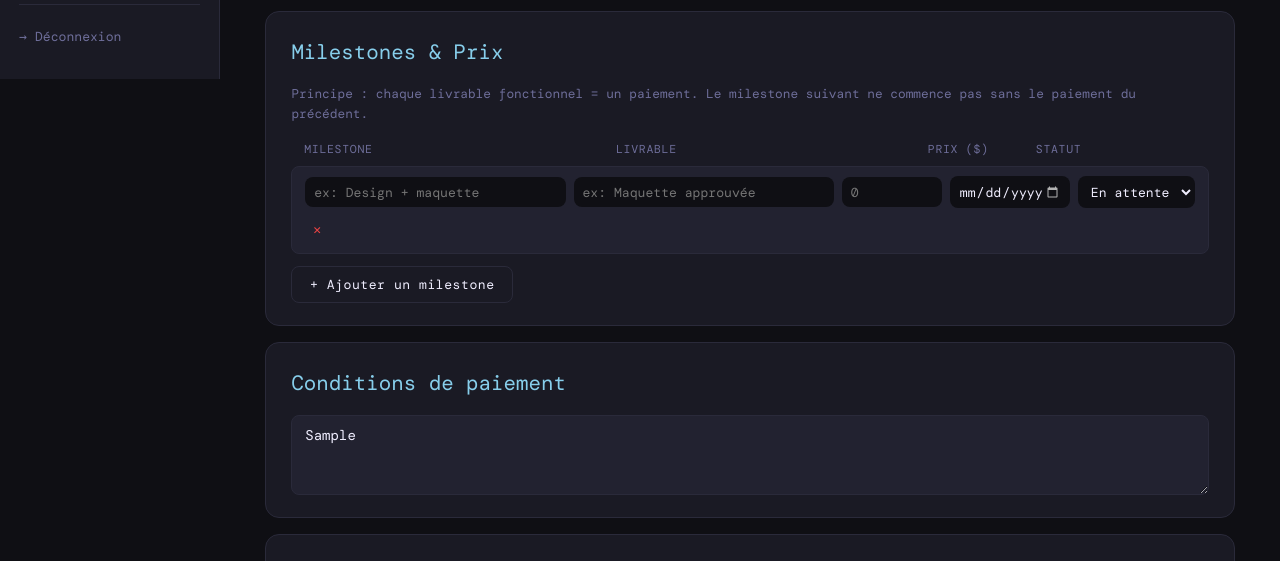
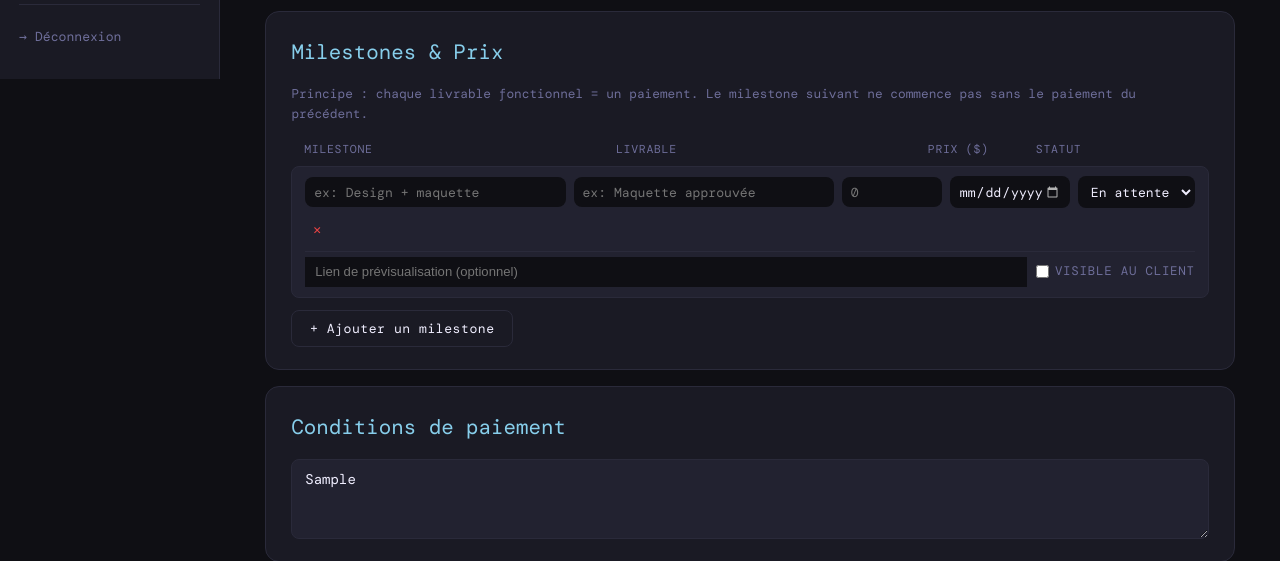
Before and after one commit to naomie6958/TNTMom-Business, a Flask app: template ClientPortal/templates/contrat.html in a window 1280 px wide. Shown: the part 721-1282 px from the top of the page. Run offline with Flask 3, Linux system fonts and the light colour scheme; the template is opened without the code that fills it: most values are stand-ins (such as "Sample title", 1, 10 or a date in 2020); some web fonts are replaced.

Commit message:
Ajout lien de prévisualisation aux milestones
Champ URL + case "Visible au client" dans l'éditeur de contrat.
Bouton "Voir la prévisualisation" dans le portail client (visible seulement si activé).
Admin voit toujours le lien avec indicateur (masqué) dans client_fiche.

Co-Authored-By: Claude Sonnet 4.6 <noreply@anthropic.com>

```diff
--- a/ClientPortal/templates/contrat.html
+++ b/ClientPortal/templates/contrat.html
@@ -198,6 +198,20 @@ function render() {
             <button type="button" class="btn btn-ghost"
                     style="color: var(--red); padding: 0.3rem 0.5rem;"
                     onclick="removeMilestone(${i})">✕</button>
+            <div style="grid-column: 1 / -1; display: flex; gap: 0.6rem; align-items: center;
+                        padding-top: 0.3rem; border-top: 1px solid var(--border);">
+                <input type="url" placeholder="Lien de prévisualisation (optionnel)"
+                       value="${esc(m.lien_preview || '')}"
+                       oninput="milestones[${i}].lien_preview = this.value"
+                       style="flex: 1;">
+                <label style="display: flex; align-items: center; gap: 0.35rem; font-size: 0.78rem;
+                              white-space: nowrap; cursor: pointer; color: var(--muted);">
+                    <input type="checkbox" ${m.preview_visible ? 'checked' : ''}
+                           onchange="milestones[${i}].preview_visible = this.checked"
+                           style="width: auto; cursor: pointer;">
+                    Visible au client
+                </label>
+            </div>
         `;
         list.appendChild(row);
     });
@@ -212,7 +226,7 @@ function esc(str) {
 }
 
 function addMilestone() {
-    milestones.push({ titre: '', livrable: '', prix: '', date: '', statut: 'en attente' });
+    milestones.push({ titre: '', livrable: '', prix: '', date: '', statut: 'en attente', lien_preview: '', preview_visible: false });
     render();
 }
 
```
Also changed, not shown: ClientPortal/templates/client_fiche.html (+8 -0 lines), ClientPortal/templates/portail_dashboard.html (+7 -0 lines).
